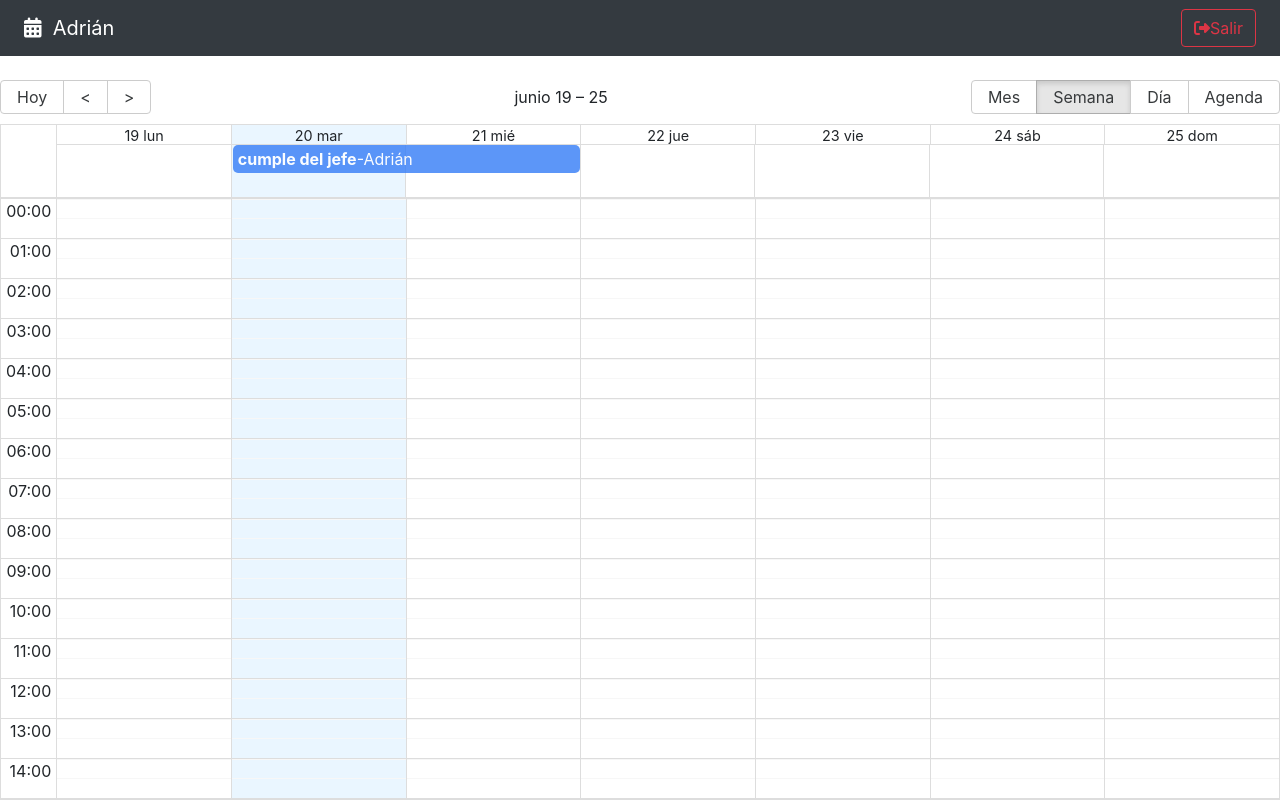
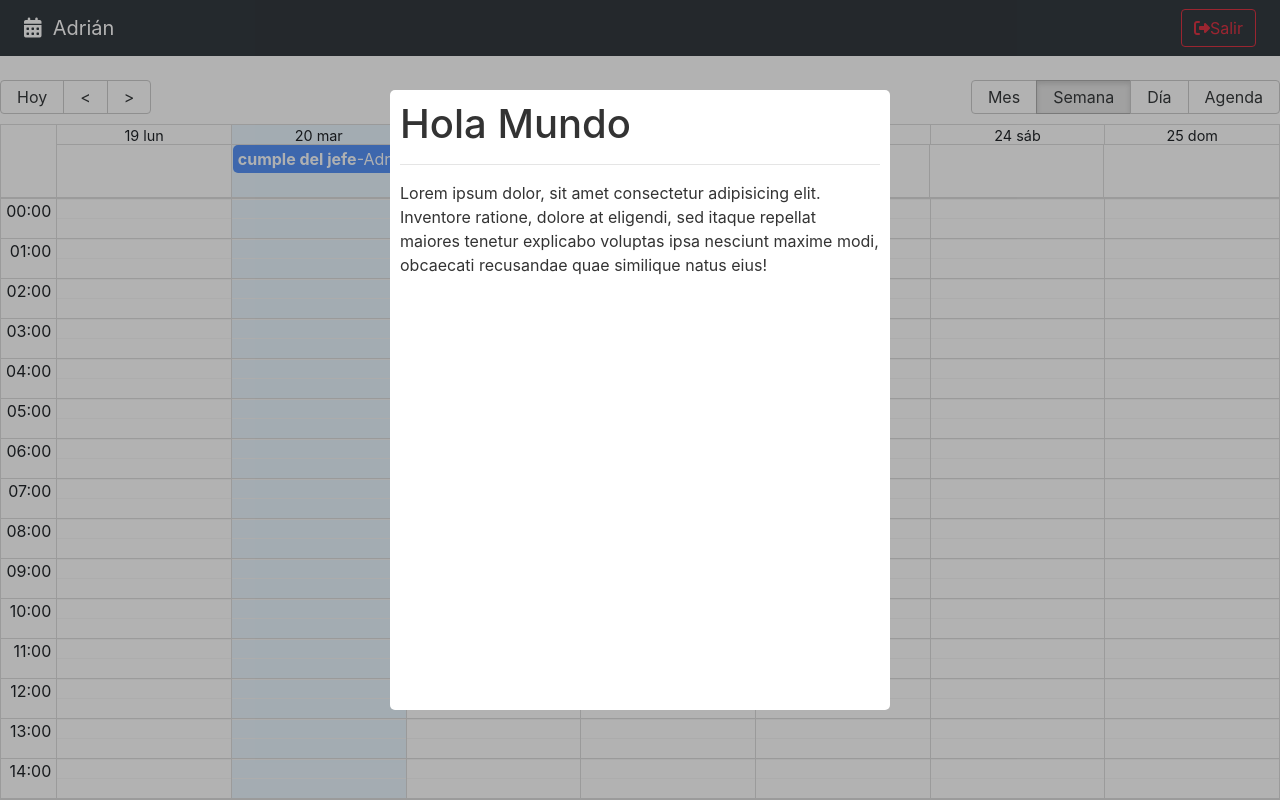
Before and after one commit to adrianpede/calendar, a React (Vite) app: page / in a window 1280 px wide. Built offline with nearby package versions, Linux system fonts and the light colour scheme.

Commit message:
creando un modal sobre el calendario

```diff
--- a/package.json
+++ b/package.json
@@ -13,6 +13,7 @@
     "react": "^18.2.0",
     "react-big-calendar": "^1.8.1",
     "react-dom": "^18.2.0",
+    "react-modal": "^3.16.1",
     "react-router-dom": "^6.13.0"
   },
   "devDependencies": {
--- /dev/null
+++ b/src/calendar/components/CalendarModal.jsx
@@ -0,0 +1,41 @@
+import { useState } from 'react';
+import Modal from 'react-modal';
+
+const customStyles = {
+    content: {
+      top: '50%',
+      left: '50%',
+      right: 'auto',
+      bottom: 'auto',
+      marginRight: '-50%',
+      transform: 'translate(-50%, -50%)',
+    },
+  };
+
+  Modal.setAppElement('#root');
+
+export const CalendarModal = () => {
+
+    const [isOpen, setIsOpen] = useState(true)
+
+    const oncloseModal = () => {
+        console.log('cerrando modal');
+        setIsOpen(false);
+    }
+
+  return (
+    <Modal
+        isOpen={isOpen}
+        onRequestClose={oncloseModal}
+        style={customStyles}
+        className='modal'
+        overlayClassName="modal-fondo"
+        closeTimeoutMS={200}
+    >
+        <h1>Hola Mundo</h1>
+        <hr/>
+        <p>Lorem ipsum dolor, sit amet consectetur adipisicing elit. Inventore ratione, dolore at eligendi, sed itaque repellat maiores tenetur explicabo voluptas ipsa nesciunt maxime modi, obcaecati recusandae quae similique natus eius!</p>
+
+    </Modal>
+  )
+}
--- a/src/calendar/index.js
+++ b/src/calendar/index.js
@@ -1,3 +1,5 @@
-export * from './components/CalendarEvent'
+export * from './components/CalendarEvent';
+export * from './components/CalendarModal';
 export * from './components/Navbar';
+
 export * from './pages/CalendarPage';
--- a/src/calendar/pages/CalendarPage.jsx
+++ b/src/calendar/pages/CalendarPage.jsx
@@ -1,13 +1,12 @@
-
+import { useState } from 'react';
 import { Calendar } from 'react-big-calendar';
 import 'react-big-calendar/lib/css/react-big-calendar.css';
 
 import {addHours }from "date-fns";
-import { Navbar, CalendarEvent } from "../";
-
+import { Navbar, CalendarEvent, CalendarModal } from "../";
 
 import { localizer, getMessagesES } from '../../helpers';
-import { useState } from 'react';
+
 
 
 const events = [{
@@ -81,6 +80,7 @@ export const CalendarPage = () => {
           onSelectEvent={onSelect}
           onView={onViewChanged}
         />
+          <CalendarModal/>
 
      </>
   )
--- a/src/styles.css
+++ b/src/styles.css
@@ -0,0 +1,40 @@
+/* Modal */
+.ReactModalPortal > div{
+    opacity: 0;
+}
+
+.ReactModalPortal .ReactModal__Overlay {
+    align-items: center;
+    display: flex;
+    justify-content: center;
+    transition: opacity .2s ease-in-out;
+    z-index: 999;
+}
+
+.modal-fondo {
+    background-color: rgba(0, 0, 0, 0.3);
+    bottom: 0;
+    left: 0;
+    right: 0;
+    top: 0;
+    position: fixed;
+}
+
+.ReactModalPortal .ReactModal__Overlay--after-open {
+    opacity: 1;
+}
+
+.ReactModalPortal .ReactModal__Overlay--before-close {
+    opacity: 0;
+}
+
+.modal {
+    background: white;
+    border-radius: 5px;
+    color: rgb(51, 51, 51);
+    display: inline;
+    max-height: 620px;
+    max-width: 500px;
+    outline: none;
+    padding: 10px;
+}
```
Also changed, not shown: 1 other file (tests, documents, lock files or other folders).
